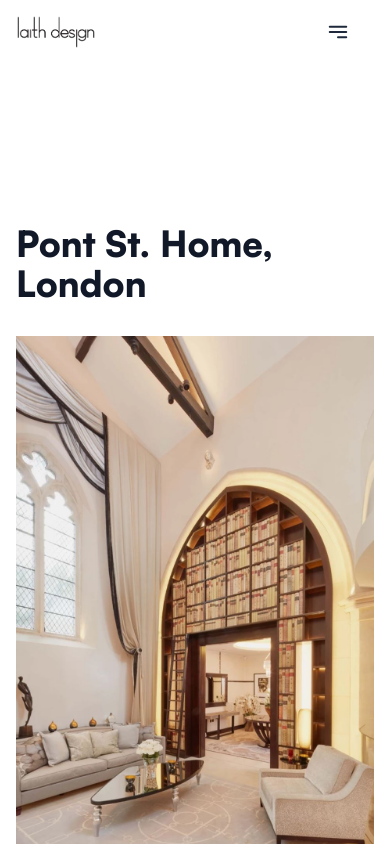
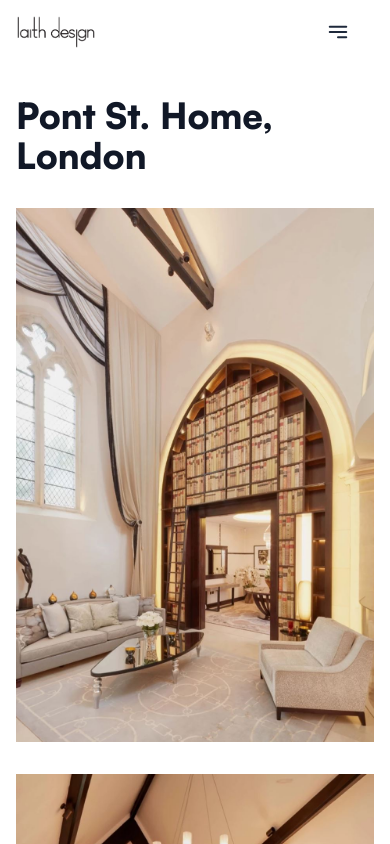
Before and after one commit to saadkhaan/lah, a Next.js app: page /projects/pont-home in a window 390 px wide. Shown: the top 844 px of the page. Built offline with nearby package versions, Linux system fonts and the light colour scheme.

Commit message:
Add files via upload

```diff
--- a/app/globals.css
+++ b/app/globals.css
@@ -41,7 +41,7 @@
   }
 
   .project-top {
-    @apply mt-40 sm:mt-0;
+    @apply sm:mt-0;
   }
   .project-top h1 {
     @apply text-gray-900;
```
